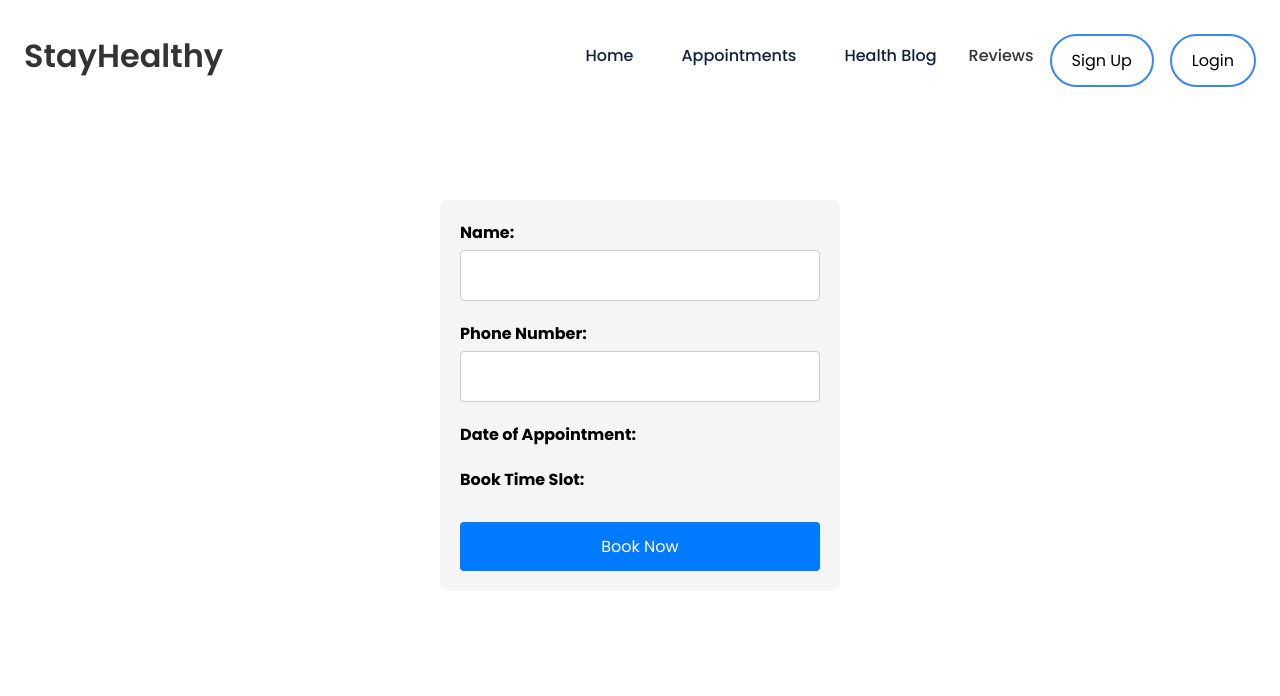
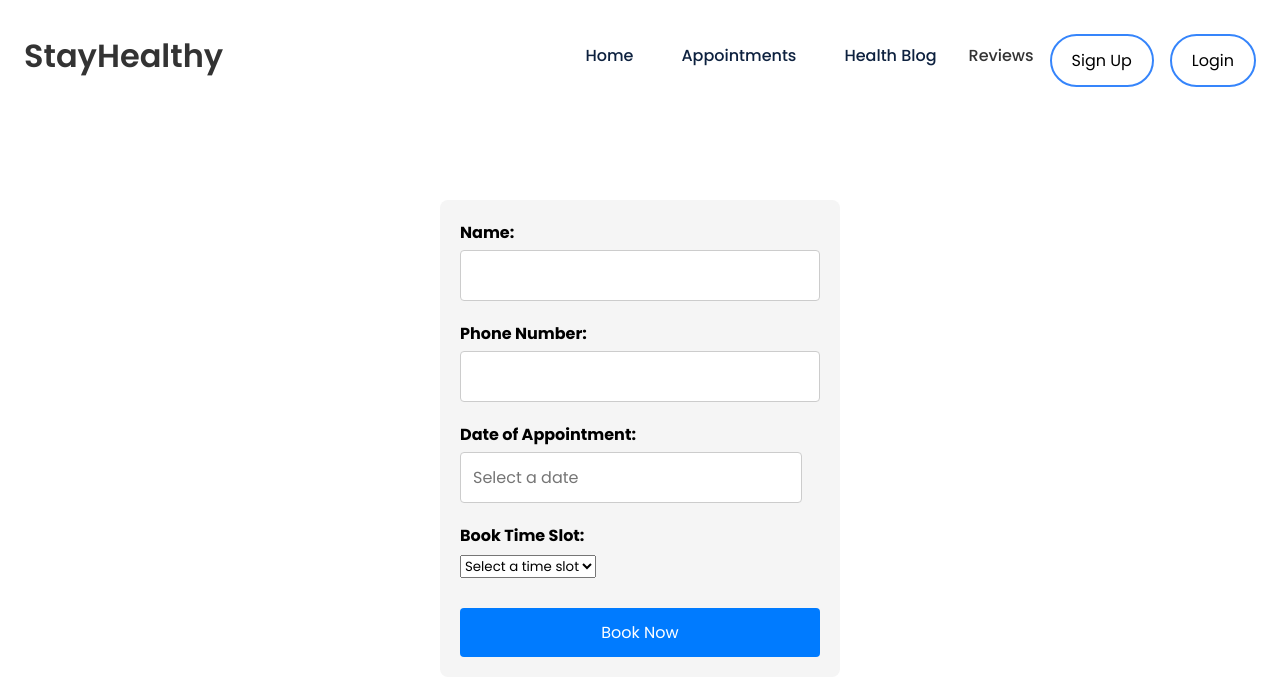
Before and after one commit to ibm-developer-skills-network/grihf-frontend_capstone_starter_code, a React (Create React App) app: page /appointment-form in a window 1280 px wide. Shown: the top 696 px of the page. Built offline with nearby package versions, Linux system fonts and the light colour scheme.

Commit message:
add_datapicker_timeslot

```diff
--- a/package.json
+++ b/package.json
@@ -11,6 +11,7 @@
     "@testing-library/react": "^13.4.0",
     "@testing-library/user-event": "^13.5.0",
     "react": "^18.2.0",
+    "react-datepicker": "^4.21.0",
     "react-dom": "^18.2.0",
     "react-router-dom": "^6.19.0",
     "react-scripts": "5.0.1",
--- a/src/Components/AppointmentForm/AppointmentForm.js
+++ b/src/Components/AppointmentForm/AppointmentForm.js
@@ -1,10 +1,17 @@
 import React, { useState } from 'react'
+import DatePicker from 'react-datepicker';
+import 'react-datepicker/dist/react-datepicker.css';
+
+
 
 const AppointmentForm = ({ doctorName, doctorSpeciality, onSubmit }) => {
     const [name, setName] = useState('');
     const [phoneNumber, setPhoneNumber] = useState('');
     const [selectedSlot, setSelectedSlot] = useState(null);
+    const [selectedDate, setSelectedDate] = useState(null);
 
+
+    const timeSlots = ['9:00 AM', '10:00 AM', '11:00 AM', '2:00 PM', '3:00 PM'];
     const handleSlotSelection = (slot) => {
       setSelectedSlot(slot);
     };
@@ -14,6 +21,8 @@ const AppointmentForm = ({ doctorName, doctorSpeciality, onSubmit }) => {
       onSubmit({ name, phoneNumber });
       setName('');
       setPhoneNumber('');
+      setSelectedDate(null); // Reset selectedDate after submission
+      setSelectedSlot(null); // Reset selectedSlot after submission
     };
 
     return (
@@ -40,9 +49,25 @@ const AppointmentForm = ({ doctorName, doctorSpeciality, onSubmit }) => {
         </div>
         <div className="form-group">
          <label>Date of Appointment:</label>
+         <DatePicker
+          selected={selectedDate}
+          onChange={(date) => setSelectedDate(date)}
+          dateFormat="dd/MM/yyyy"
+          minDate={new Date()} // Restrict past dates
+          placeholderText="Select a date"
+        />
         </div>
         <div className="form-group">
          <label>Book Time Slot:</label>
+            {/* Time Slot Selector (Dropdown) */}
+        <select value={selectedSlot} onChange={(e) => handleSlotSelection(e.target.value)}>
+          <option value="">Select a time slot</option>
+          {timeSlots.map((slot, index) => (
+            <option key={index} value={slot}>
+              {slot}
+            </option>
+          ))}
+        </select>
         </div>
         <button type="submit">Book Now</button>
       </form>
```
Also changed, not shown: 1 other file (tests, documents, lock files or other folders).
